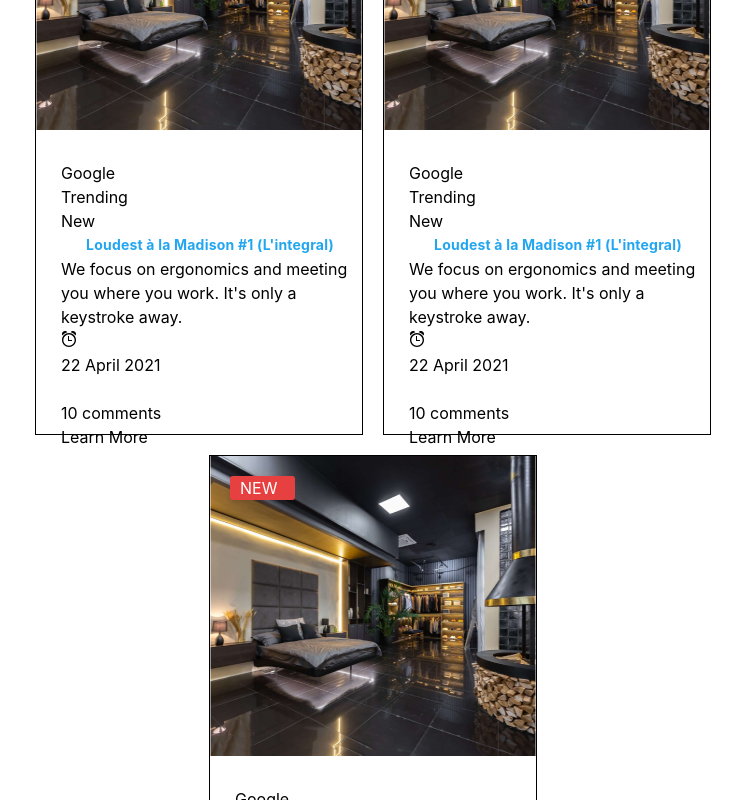
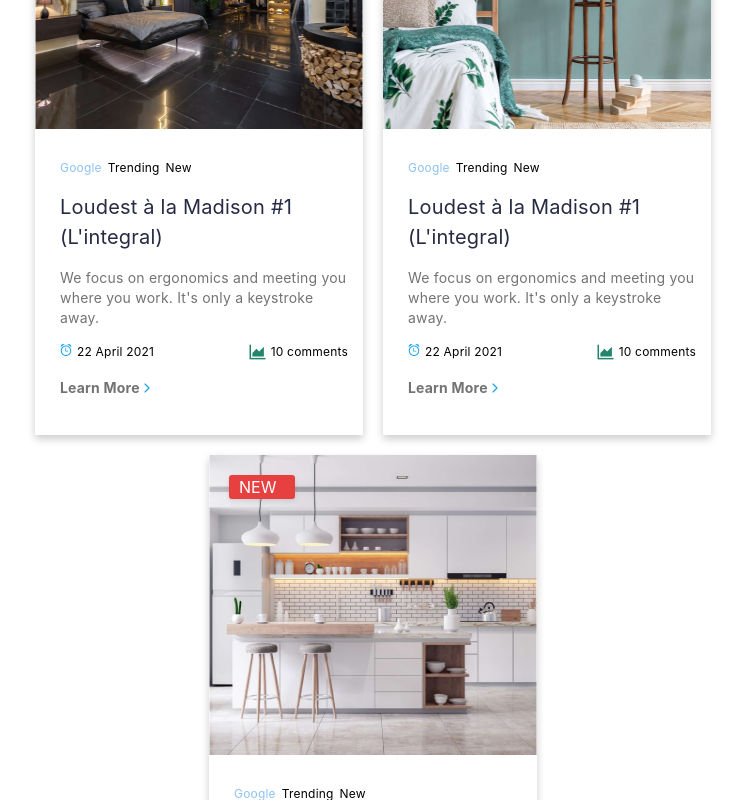
Before and after one commit to Tnath1/ecom-app, a React (Vite) app: page / in a window 1280 px wide. Shown: the part 1560-2360 px from the top of the page, without its empty margins (267-1012 px from the left). Built offline with nearby package versions, Linux system fonts and the light colour scheme; no server answers.

Commit message:
feat done

```diff
--- a/src/components/Feat.jsx
+++ b/src/components/Feat.jsx
@@ -1,35 +1,42 @@
 import React from "react";
-import featOne from "./imgcomponent/feat-one.png"
+// import featOne from "./imgcomponent/feat-one.png";
 import { ImAlarm } from "react-icons/im";
+import featComments from "./imgcomponent/feat-comments.png";
+import { IoIosArrowForward } from "react-icons/io";
 
-const Feat = () => {
+const Feat = ({ imgSrc, altText }) => {
   return (
     <div>
       <div className="feat-box">
-      <img className="featimg" src={featOne} alt="featOne" />
+        <img className="featimg" src={imgSrc} alt={altText}/>
         <p className="overimg">NEW</p>
         <div className="feat-txt">
-          <div>
-            <p>Google</p>
+          <div className="feat-link">
+            <p className="firstp-feat">Google</p>
             <p>Trending</p>
             <p>New</p>
           </div>
           <h5>Loudest à la Madison #1 (L'integral)</h5>
-          <p>
+          <p className="txt">
             We focus on ergonomics and meeting you where you work. It's only a
             keystroke away.
           </p>
-          <div>
-            <div>
-              <ImAlarm />
+          <div className="date-comment">
+            <div className="date">
+              <ImAlarm className="feat-icon" />
               <p>22 April 2021</p>
             </div>
-            <div>
-              <img src="" alt="" />
+            <div className="comment">
+              <img src={featComments} alt="featComments" />
               <p>10 comments</p>
             </div>
           </div>
-          <p>Learn More</p>
+        <div className="learnmore">
+        <div className="learnmore-feat">
+            <p>Learn More</p>
+            <IoIosArrowForward className="feat-icon" />
+          </div>
+        </div>
         </div>
       </div>
     </div>
--- a/src/components/Featured.jsx
+++ b/src/components/Featured.jsx
@@ -1,6 +1,9 @@
 import React from "react";
 import "../components/css/featured.css";
 import Feat from "../components/Feat";
+import featOne from "./imgcomponent/feat-one.png";
+import featTwo from "./imgcomponent/feat-two.png";
+import featThree from "./imgcomponent/feat-three.png";
 
 const Featured = () => {
   return (
@@ -12,9 +15,9 @@ const Featured = () => {
         </div>
       </div>
       <div className="feature-body">
-        <Feat />
-        <Feat />
-        <Feat />
+        <Feat imgSrc={featOne} altText="featOne" />
+        <Feat imgSrc={featTwo} altText="featOne" />
+        <Feat imgSrc={featThree} altText="featOne" />
       </div>
     </div>
   );
--- a/src/components/css/featured.css
+++ b/src/components/css/featured.css
@@ -30,22 +30,22 @@ div.feature-body {
 }
 
 div.feat-box {
-  border: 1px solid black;
+  /* border: 1px solid black; */
   width: 328px;
   height: 606px;
   position: relative;
+  box-shadow: 0 4px 8px rgba(0, 0, 0, 0.2);
 }
 
 div.feat-txt {
   width: 348px;
   height: 306px;
-  padding: 25px 25px 35px 25px;
+  padding: 25px;
 }
 
 img.featimg {
   width: 100%;
   height: 300px;
-
 }
 
 p.overimg {
@@ -62,3 +62,80 @@ p.overimg {
   box-shadow: 0px 2px 4px 0px rgba(0, 0, 0, 0.1);
   color: white;
 }
+
+div.feat-link {
+  display: flex;
+  gap: 6px;
+
+  font-size: 12px;
+  font-weight: 400;
+  line-height: 16px;
+  letter-spacing: 0.20000000298023224px;
+  text-align: left;
+  margin: 0 0 1rem 0;
+}
+
+div.feat-link p.firstp-feat {
+  color: rgba(142, 194, 242, 1);
+}
+
+div.feat-txt h5 {
+  font-size: 20px;
+  font-weight: 400;
+  line-height: 30px;
+  letter-spacing: 0.20000000298023224px;
+  text-align: left;
+  color: rgba(37, 43, 66, 1);
+}
+
+div.feat-txt .txt {
+  color: rgba(115, 115, 115, 1);
+  font-size: 14px;
+  font-weight: 400;
+  line-height: 20px;
+  letter-spacing: 0.20000000298023224px;
+  text-align: left;
+  padding-right: 10px;
+  margin: 1rem 0 1rem 0;
+}
+
+div.feat-txt .date-comment {
+  display: flex;
+  justify-content: space-between;
+  padding-right: 10px;
+
+  font-size: 12px;
+  font-weight: 400;
+  line-height: 16px;
+  letter-spacing: 0.20000000298023224px;
+  text-align: left;
+}
+
+div.feat-txt .date-comment .date {
+  display: flex;
+  gap: 5px;
+}
+
+div.feat-txt .date-comment .comment {
+  display: flex;
+  gap: 5px;
+}
+
+div.feat-txt div.learnmore-feat {
+  display: flex;
+  align-items: center;
+  margin-top: 1rem;
+  cursor: pointer;
+  color: rgba(115, 115, 115, 1);
+  font-size: 14px;
+  font-weight: 700;
+  line-height: 24px;
+  letter-spacing: 0.20000000298023224px;
+  text-align: left;
+  /* background-color: black; */
+}
+
+
+div.feat-txt .feat-icon {
+  color: rgba(35, 166, 240, 1);
+}
```
Also changed, not shown: src/components/imgcomponent/feat-three.png (added), src/components/imgcomponent/feat-two.png (added).
